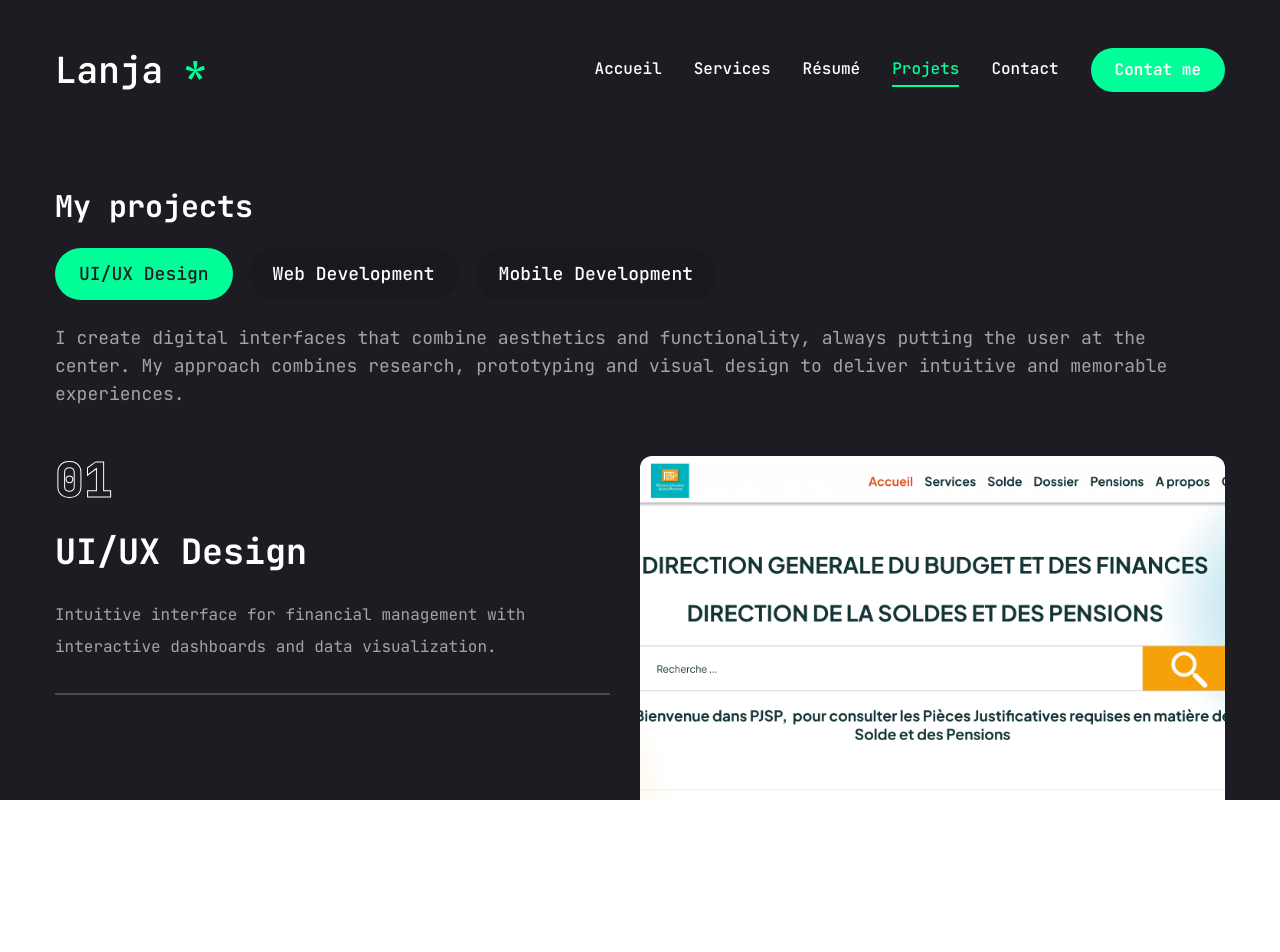
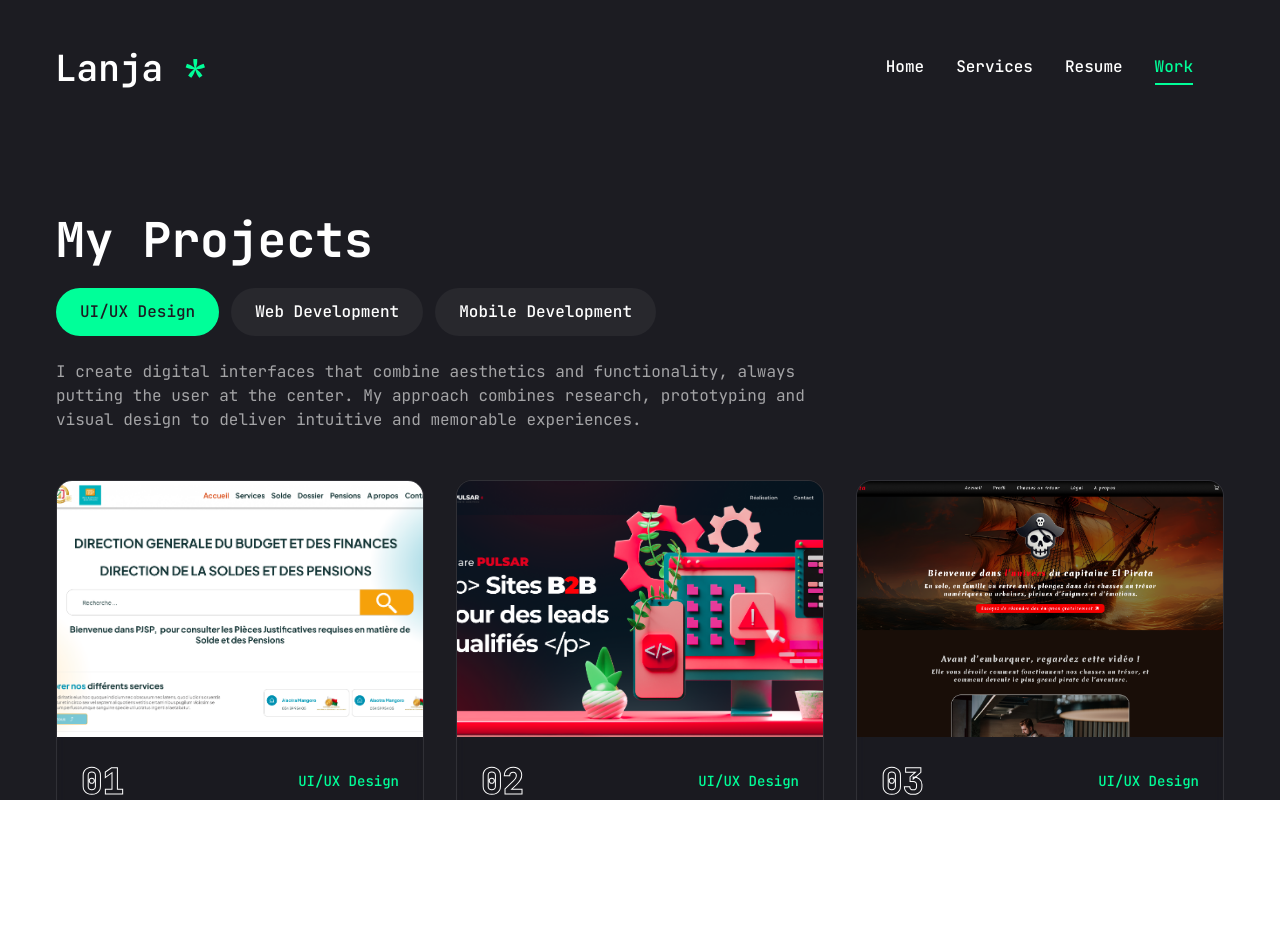
Before and after one commit to LanjaNy/portfolio_lanja, a Next.js app: page /work in a window 1280 px wide. Shown: the top 952 px of the page. Built offline with nearby package versions, Linux system fonts and the light colour scheme.

Commit message:
refact: commenet contact menu page & change work to card list

```diff
--- a/src/app/page.tsx
+++ b/src/app/page.tsx
@@ -19,10 +19,10 @@ export default function Home() {
               I’m a passionate developer and designer, skilled in building responsive web and mobile applications. I focus on creating seamless user experiences, leveraging both frontend and backend technologies to deliver high-quality solutions. Always learning and evolving to stay ahead in the tech world.
             </p>
             <div className="flex flex-col xl:flex-row items-center gap-8">
-              <Button variant="outline" size="lg" className="uppercase flex items-center gap-2">
+              {/* <Button variant="outline" size="lg" className="uppercase flex items-center gap-2">
                 <span>Download</span>
                 <FiDownload className="text-xl"/>
-              </Button>
+              </Button> */}
               <div className="mb-8 xl:mb-0">
                 <Social containerStyles="flex gap-6" iconStyles="w-9 h-9 border borde-accent rounded-full flex justify-center items-center text-accent text-base hover:bg-accent hover:text-primary hover:transition-all duration-500" />
               </div>
--- a/src/app/work/page.tsx
+++ b/src/app/work/page.tsx
@@ -1,14 +1,9 @@
 /* eslint-disable react-hooks/rules-of-hooks */
 "use client";
+
+import WorkCard from "@/components/ui/WorksCard";
 import { motion } from "framer-motion";
 import React, { useState, useEffect } from "react";
-import { Swiper, SwiperSlide } from "swiper/react";
-import "swiper/css";
-import { BsArrowRight, BsGithub, BsGitlab } from "react-icons/bs";
-import Link from "next/link";
-import Image from "next/image";
-import WorkSliderBtns from "@/components/WorkSliderBtns";
-import { useRouter } from "next/navigation";
 
 const projects = [
   {
@@ -127,7 +122,7 @@ const projects = [
     github: "",
     gitlab: "",
   },
-  //// design UI UX
+  // UI/UX Design Projects
   {
     num: "01",
     category: "UI/UX Design",
@@ -292,7 +287,11 @@ const getFilteredProjects = (serviceTitle: string) => {
         stackNames.includes("tailwindcss") ||
         stackNames.includes("nextjs") ||
         stackNames.includes("angular") ||
-        stackNames.includes("angular 16")
+        stackNames.includes("angular 16") ||
+        stackNames.includes("laravel") ||
+        stackNames.includes("springboot") ||
+        stackNames.includes("codeigniter 3") ||
+        stackNames.includes("jquery")
       );
     } else if (serviceTitle === "Mobile Development") {
       return (
@@ -305,190 +304,62 @@ const getFilteredProjects = (serviceTitle: string) => {
   });
 };
 
-const page = () => {
+const WorkPage = () => {
   const [activeService, setActiveService] = useState(0);
   const [filteredProjects, setFilteredProjects] = useState(
     getFilteredProjects(services[0].title)
   );
-  const [project, setProject] = useState(filteredProjects[0] || projects[0]);
-  const [activeIndex, setActiveIndex] = useState(0);
-  const router = useRouter();
-  const [isLoading, setIsLoading] = useState(false);
 
   useEffect(() => {
-    const newFilteredProjects = getFilteredProjects(
-      services[activeService].title
-    );
-    setFilteredProjects(newFilteredProjects);
-    setProject(newFilteredProjects[0] || projects[0]);
-    setActiveIndex(0);
+    const newFiltered = getFilteredProjects(services[activeService].title);
+    setFilteredProjects(newFiltered);
   }, [activeService]);
 
-  const handleSlideChange = (swiper: { activeIndex: any }) => {
-    const currentIndex = swiper.activeIndex;
-    setProject(filteredProjects[currentIndex] || projects[0]);
-    setActiveIndex(currentIndex);
-  };
+  return (
+    <motion.section
+      initial={{ opacity: 0 }}
+      animate={{ opacity: 1, transition: { delay: 2.4, duration: 0.4, ease: "easeIn" } }}
+      className="min-h-screen py-12 xl:py-20"
+    >
+      <div className="container mx-auto px-4">
+        <div className="mb-12 text-center xl:text-left">
+          <h2 className="text-4xl xl:text-5xl font-bold text-white mb-6">My Projects</h2>
 
-  const handleImageClick = (url: string) => {
-    setIsLoading(true);
-    setTimeout(() => {
-      setIsLoading(false);
-      // router.push(url);
-    }, 3000);
-  };
-
-  return (
-    <motion.div
-      initial={{ opacity: 0 }}
-      animate={{
-        opacity: 1,
-        transition: { delay: 2.4, duration: 0.4, ease: "easeIn" },
-      }}
-      className="min-h-[80vh] flex flex-col justify-center py-12 xl:px-0"
-    >
-      <div className="container mx-auto">
-        <div className="mb-12">
-          <h2 className="text-3xl font-bold text-white mb-6">My projects</h2>
-          <div className="flex flex-col sm:flex-row gap-4 mb-6">
+          <div className="flex flex-wrap justify-center xl:justify-start gap-3 mb-6">
             {services.map((service, index) => (
               <button
                 key={index}
                 onClick={() => setActiveService(index)}
-                className={`px-6 py-3 rounded-full text-lg font-medium transition-all duration-300 ${
+                className={`px-6 py-3 rounded-full text-sm xl:text-base font-medium transition-all duration-300 ${
                   activeService === index
                     ? "bg-accent text-primary"
-                    : "bg-black/10 text-white hover:bg-accent/50"
+                    : "bg-white/5 text-white hover:bg-white/10"
                 }`}
               >
                 {service.title}
               </button>
             ))}
           </div>
-          <p className="text-white/60 text-lg">
+
+          <p className="text-white/60 max-w-3xl mx-auto xl:mx-0 text-sm xl:text-base">
             {services[activeService].description}
           </p>
         </div>
 
-        <div className="flex flex-col xl:flex-row xl:gap-[30px]">
-          <div className="w-full xl:w-[50%] xl:h-[460px] flex flex-col xl:justify-between order-2 xl:order-none">
-            <div className="flex flex-col gap-[30px] h-[50%]">
-              <div className="text-5xl leading-none font-extrabold text-transparent text-outline">
-                {project.num}
-              </div>
-              <h2 className="text-[35px] font-bold leading-none text-white group-hover:text-accent transition-all duration-500 capitalize">
-                {project.category}
-              </h2>
-              <p className="text-white/60">{project.description}</p>
-              <div className="border border-white/20"></div>
-              <div className="flex items-center gap-4">
-                <Link
-                  href={project.live}
-                  hidden={project.live == ""}
-                  target="_blank"
-                  rel="noopener noreferrer"
-                  className="bg-black/10 rounded-full p-5 hover:-rotate-45 group-hover:bg-accent transition-all duration-500"
-                >
-                  <BsArrowRight className="text-white text-3xl" />
-                </Link>
-                <Link
-                  href={project.github}
-                  hidden={project.github == ""}
-                  className="bg-black/10 rounded-full p-5"
-                >
-                  <BsGithub className="text-white text-3xl group-hover:text-accent" />
-                </Link>
-                <Link
-                  href={project.gitlab}
-                  hidden={project.gitlab == ""}
-                  className="bg-black/10 rounded-full p-5"
-                >
-                  <BsGitlab className="text-white text-3xl group-hover:text-accent" />
-                </Link>
-              </div>
-            </div>
+        {filteredProjects.length > 0 ? (
+          <div className="grid grid-cols-1 md:grid-cols-2 lg:grid-cols-3 gap-6 xl:gap-8">
+            {filteredProjects.map((project, index) => (
+              <WorkCard key={index} project={project} index={index} />
+            ))}
           </div>
-          <div className="w-full xl:w-[50%]">
-            <Swiper
-              spaceBetween={30}
-              slidesPerView={1}
-              className="xl:h-[520px] mb-12"
-              onSlideChange={handleSlideChange}
-            >
-              {filteredProjects.length > 0 ? (
-                filteredProjects.map((project, index) => (
-                  <SwiperSlide key={index} className="w-full">
-                    <div
-                      className={`h-[460px] relative group flex justify-center items-center cursor-pointer ${
-                        isLoading && activeIndex === index ? "loading" : ""
-                      }`}
-                      onClick={() => handleImageClick(project.live)}
-                    >
-                      <div className="absolute top-0 bottom-0 w-full h-full z-10"></div>
-                      <div className="relative w-full h-full">
-                        <Image
-                          src={project.image}
-                          unoptimized
-                          fill
-                          className="object-cover rounded-xl pb-3"
-                          alt=""
-                        />
-                      </div>
-                    </div>
-                  </SwiperSlide>
-                ))
-              ) : (
-                <SwiperSlide className="w-full">
-                  <div className="h-[460px] flex justify-center items-center text-white/60 text-lg">
-                    No projects available for this service.
-                  </div>
-                </SwiperSlide>
-              )}
-              <div>
-                <WorkSliderBtns
-                  containerStyles="flex gap-2 absolute right-0 bottom-[calc(50%_-_22px)] xl:-bottom-0 z-20 w-full justify-between items-center xl:justify-none"
-                  btnStyles="bg-accent hover:bg-accent-hover text-primary text-[22px] w-[44px] h-[44px] flex justify-center items-center transition-all"
-                  iconsStyles={undefined}
-                >
-                  <ul className="flex gap-4">
-                    {project.stack.map((item, index) => (
-                      <li key={index} className="text-xl text-accent">
-                        {item.name}
-                        {index !== project.stack.length - 1 && ","}
-                      </li>
-                    ))}
-                  </ul>
-                </WorkSliderBtns>
-              </div>
-            </Swiper>
-            <style jsx>{`
-              .loading {
-                position: relative;
-              }
-              .loading::after {
-                content: "";
-                position: absolute;
-                bottom: -4px;
-                left: 0;
-                height: 4px;
-                width: 0;
-                background: #00ff99;
-                animation: progress 3s linear forwards;
-              }
-              @keyframes progress {
-                0% {
-                  width: 0;
-                }
-                100% {
-                  width: 100%;
-                }
-              }
-            `}</style>
+        ) : (
+          <div className="text-center py-20">
+            <p className="text-white/60 text-lg">No projects available for this category yet.</p>
           </div>
-        </div>
+        )}
       </div>
-    </motion.div>
+    </motion.section>
   );
 };
 
-export default page;
+export default WorkPage;
--- a/src/components/Header.jsx
+++ b/src/components/Header.jsx
@@ -14,7 +14,7 @@ export default function Header() {
         <div className="hidden xl:flex items-center gap-8">
           <Nav/>
           <Link href={"/contact"}>
-            <Button>Contat me</Button>
+            {/* <Button>Contact me</Button> */}
           </Link>
         </div>
 
--- a/src/components/MobileNav.jsx
+++ b/src/components/MobileNav.jsx
@@ -21,10 +21,10 @@ const Links = [
         name: "work",
         path: "/work",
     },
-    {
-        name: "contact",
-        path: "/contact",
-    },
+    // {
+    //     name: "contact",
+    //     path: "/contact",
+    // },
 ]
 
 const MobileNav = () => {
--- a/src/components/Nav.jsx
+++ b/src/components/Nav.jsx
@@ -4,12 +4,27 @@ import Link from "next/link";
 import { usePathname } from "next/navigation";
 
 const links = [
-  { name: "Accueil", path: "/" },
-  { name: "Services", path: "/services" },
-  { name: "Résumé", path: "/resume" },
-  { name: "Projets", path: "/work" },
-  { name: "Contact", path: "/contact" },
-];
+    {
+        name: "home",
+        path: "/",
+    },
+    {
+        name: "services",
+        path: "/services",
+    },
+    {
+        name: "resume",
+        path: "/resume",
+    },
+    {
+        name: "work",
+        path: "/work",
+    },
+    // {
+    //     name: "contact",
+    //     path: "/contact",
+    // },
+]
 
 const Nav = () => {
   const pathname = usePathname();
--- a/src/components/Stats.jsx
+++ b/src/components/Stats.jsx
@@ -8,7 +8,7 @@ const stat = [
     text: "Years of experience"
   },
   {
-    num: 20,
+    num: 12,
     text: "Projects completed"
   },
   {
--- /dev/null
+++ b/src/components/ui/WorksCard.tsx
@@ -0,0 +1,138 @@
+"use client";
+
+import React, { useState } from "react";
+import { motion } from "framer-motion";
+import Link from "next/link";
+import Image from "next/image";
+import { BsArrowRight, BsGithub, BsGitlab } from "react-icons/bs";
+
+interface Project {
+  num: string;
+  category: string;
+  title: string;
+  description: string;
+  stack: { name: string }[];
+  image: string;
+  live: string;
+  github: string;
+  gitlab: string;
+}
+
+const WorkCard = ({ project, index }: { project: Project; index: number }) => {
+  const [isLoading, setIsLoading] = useState(false);
+
+  const handleClick = (e: React.MouseEvent, url: string) => {
+    if (!url) return;
+    e.preventDefault();
+    setIsLoading(true);
+    setTimeout(() => {
+      window.open(url, "_blank", "noopener,noreferrer");
+      setIsLoading(false);
+    }, 3000);
+  };
+
+  return (
+    <motion.div
+      initial={{ opacity: 0, y: 20 }}
+      animate={{ opacity: 1, y: 0 }}
+      transition={{ delay: index * 0.1, duration: 0.4 }}
+      className="group relative bg-black/5 backdrop-blur-sm border border-white/10 rounded-2xl overflow-hidden flex flex-col h-full cursor-pointer"
+      onClick={(e) => project.live && handleClick(e, project.live)}
+    >
+      <div className="relative h-64 w-full overflow-hidden">
+        <Image
+          src={project.image}
+          fill
+          alt={project.title}
+          className="object-cover transition-transform duration-500 group-hover:scale-110"
+          unoptimized
+        />
+        <div className="absolute inset-0 bg-gradient-to-t from-black/70 via-transparent to-transparent opacity-0 group-hover:opacity-100 transition-opacity duration-300" />
+      </div>
+
+      {isLoading && (
+        <div className="absolute inset-0 flex items-end pointer-events-none">
+          <div className="h-1 w-full bg-accent/20">
+            <div className="h-full bg-accent animate-progress"></div>
+          </div>
+        </div>
+      )}
+
+      <div className="p-6 flex flex-col flex-grow">
+        <div className="flex items-center justify-between mb-3">
+          <span className="text-4xl font-extrabold text-transparent text-outline">
+            {project.num}
+          </span>
+          <span className="text-sm font-medium text-accent">{project.category}</span>
+        </div>
+
+        <h3 className="text-xl font-bold text-white mb-2 group-hover:text-accent transition-colors">
+          {project.title}
+        </h3>
+
+        <p className="text-white/60 text-sm flex-grow mb-4 line-clamp-3">
+          {project.description}
+        </p>
+
+        <div className="flex flex-wrap gap-2 mb-4">
+          {project.stack.map((tech, i) => (
+            <span
+              key={i}
+              className="text-xs px-3 py-1 bg-accent/10 text-accent rounded-full"
+            >
+              {tech.name}
+            </span>
+          ))}
+        </div>
+
+        <div className="flex items-center gap-3 mt-auto">
+          {project.live && (
+            <Link
+              href={project.live}
+              onClick={(e) => e.stopPropagation()}
+              target="_blank"
+              rel="noopener noreferrer"
+              className="bg-accent/10 rounded-full p-3 hover:bg-accent hover:text-primary transition-all duration-300"
+            >
+              <BsArrowRight className="text-xl" />
+            </Link>
+          )}
+          {project.github && (
+            <Link
+              href={project.github}
+              onClick={(e) => e.stopPropagation()}
+              target="_blank"
+              rel="noopener noreferrer"
+              className="bg-white/5 rounded-full p-3 hover:bg-white/10 transition-all"
+            >
+              <BsGithub className="text-xl text-white" />
+            </Link>
+          )}
+          {project.gitlab && (
+            <Link
+              href={project.gitlab}
+              onClick={(e) => e.stopPropagation()}
+              target="_blank"
+              rel="noopener noreferrer"
+              className="bg-white/5 rounded-full p-3 hover:bg-white/10 transition-all"
+            >
+              <BsGitlab className="text-xl text-white" />
+            </Link>
+          )}
+        </div>
+      </div>
+
+      <style jsx>{`
+        @keyframes progress {
+          from { width: 0%; }
+          to { width: 100%; }
+        }
+        .animate-progress {
+          animation: progress 3s linear forwards;
+        }
+      `}</style>
+    </motion.div>
+  );
+};
+
+export default WorkCard;
```
